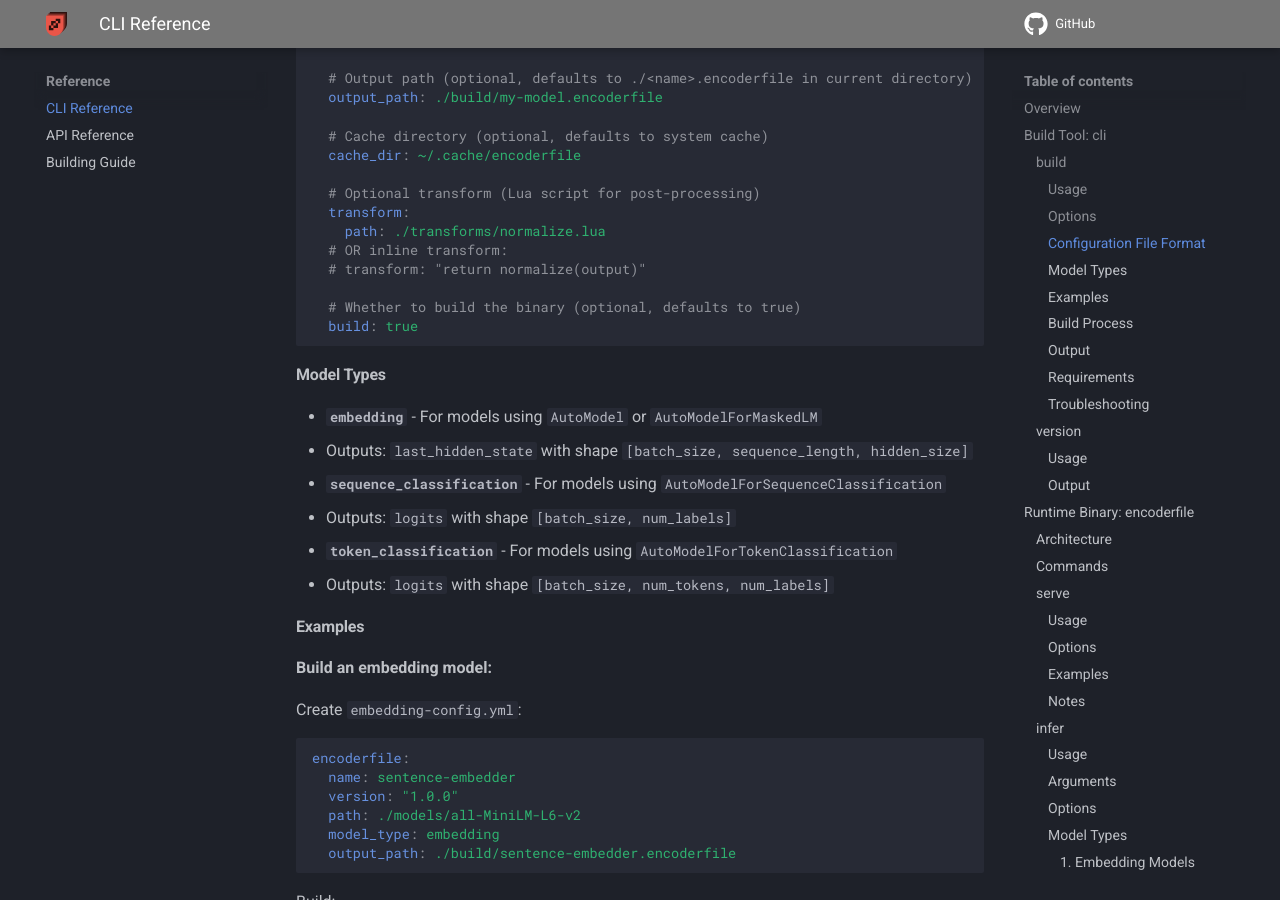
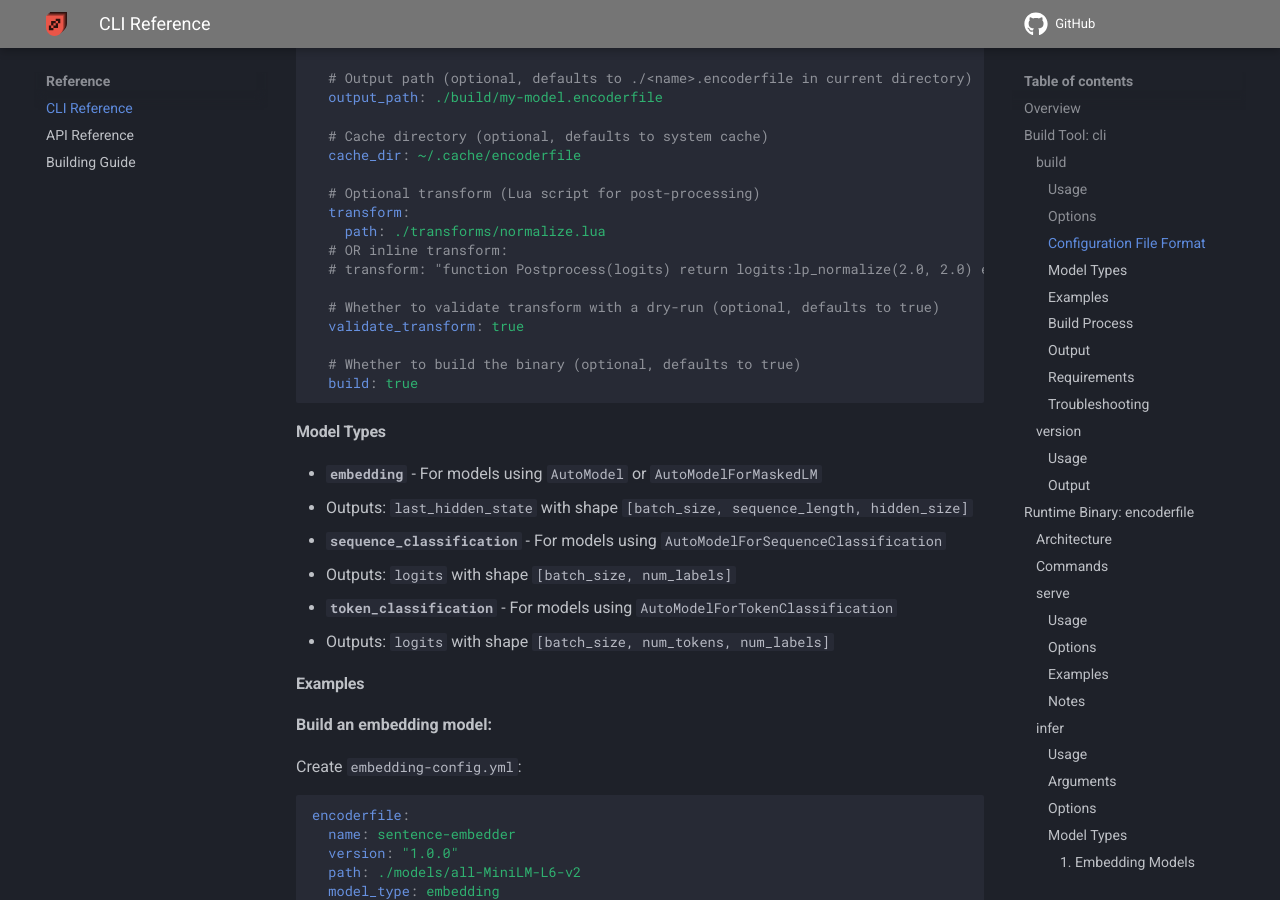
Before and after one commit to mozilla-ai/encoderfile, an MkDocs documentation site: the page built from docs/reference/cli.md, in a window 1280 px wide and 900 px high, scrolled down 1585 px. Built offline with MkDocs 1.6.1 and Material for MkDocs 9.7.7, drawn with Linux system fonts in a browser that asks for light colours; comment, search, counter and statistics services are not loaded.

Commit message:
update docs

```diff
--- a/docs/reference/cli.md
+++ b/docs/reference/cli.md
@@ -71,7 +71,10 @@ encoderfile:
   transform:
     path: ./transforms/normalize.lua
   # OR inline transform:
-  # transform: "return normalize(output)"
+  # transform: "function Postprocess(logits) return logits:lp_normalize(2.0, 2.0) end"
+
+  # Whether to validate transform with a dry-run (optional, defaults to true)
+  validate_transform: true
 
   # Whether to build the binary (optional, defaults to true)
   build: true
```
Also changed, not shown: docs/reference/encoderfile_util_cli.md (deleted, +0 -50 lines).
